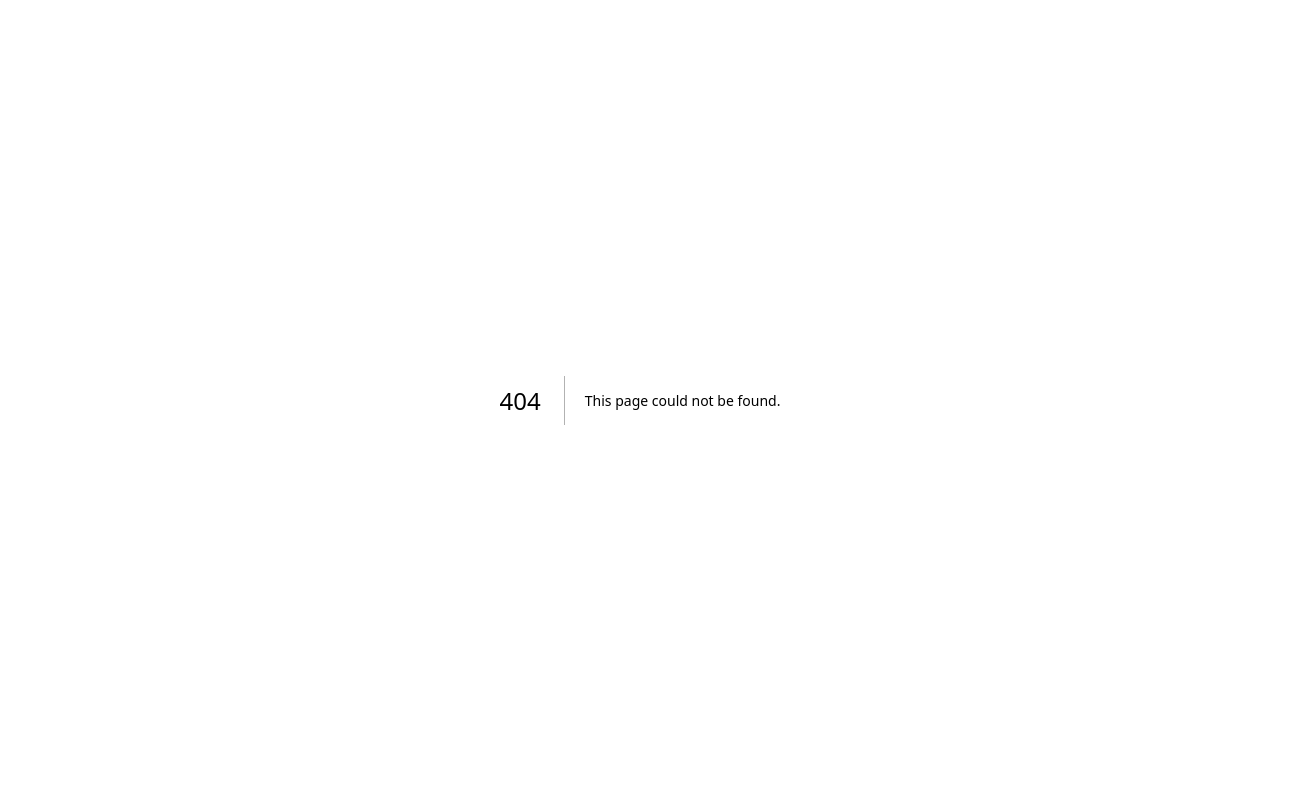
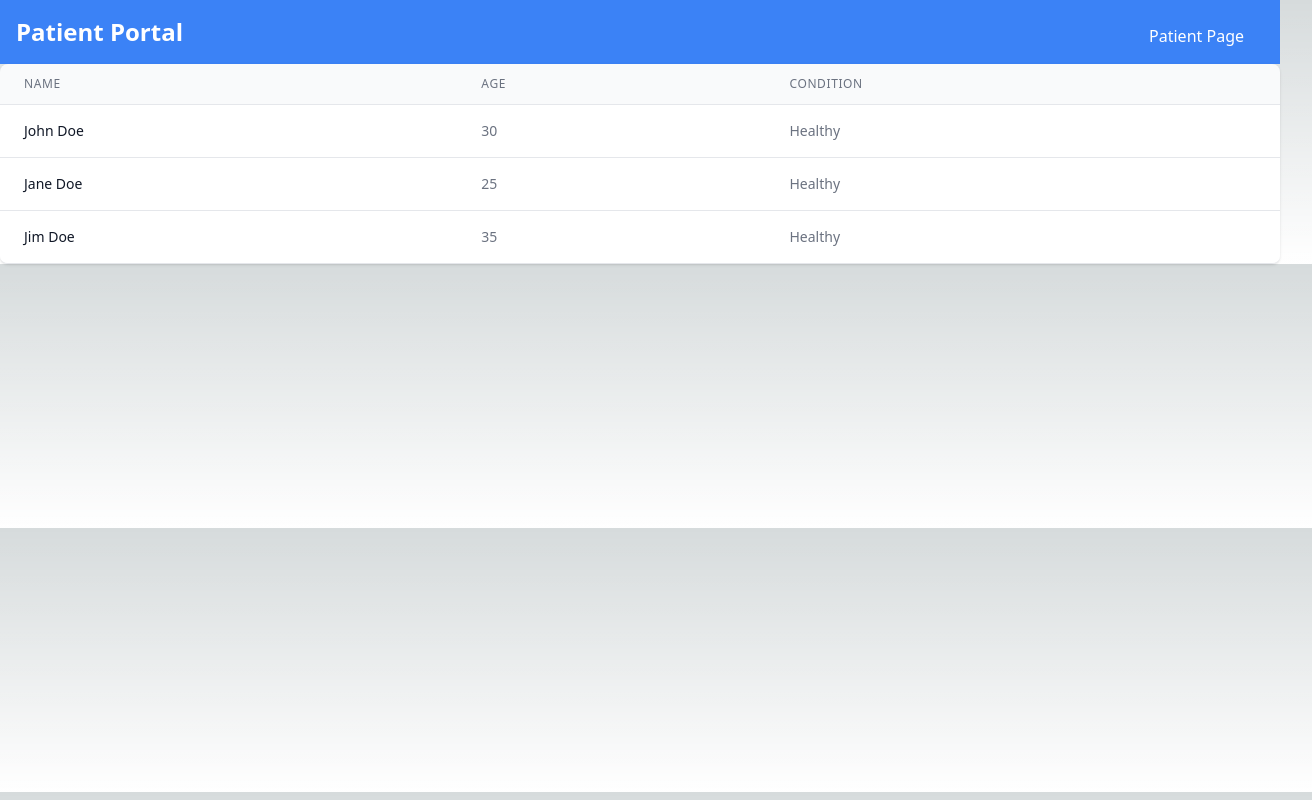
Before and after one commit to Tamsen1995/patient-portal, a Next.js app in the folder frontend/: page /patient-list in a window 1280 px wide. Before the commit this address had no page. Shown: the whole page, 1312 px wide, since content can reach past the window. Built offline with nearby package versions, Linux system fonts and the light colour scheme.

Commit message:
integrate basic NavBar

```diff
--- /dev/null
+++ b/frontend/src/components/NavBar.tsx
@@ -0,0 +1,31 @@
+import React from "react";
+import Link from "next/link";
+
+const NavBar: React.FC = () => {
+  return (
+    <nav className="bg-blue-500 p-2 mt-0 w-full">
+      <div className="container mx-auto flex flex-wrap items-center">
+        <div className="flex w-full md:w-1/2 justify-center md:justify-start text-white font-extrabold">
+          <Link href="/">
+            <button className="text-white no-underline hover:text-white hover:no-underline text-2xl pl-2">
+              Patient Portal
+            </button>
+          </Link>
+        </div>
+        <div className="flex w-full pt-2 content-center justify-between md:w-1/2 md:justify-end">
+          <ul className="list-reset flex justify-between flex-1 md:flex-none items-center">
+            <li className="mr-3">
+              <Link href="/patient-list">
+                <button className="inline-block py-2 px-4 text-white no-underline">
+                  Patient Page
+                </button>
+              </Link>
+            </li>
+          </ul>
+        </div>
+      </div>
+    </nav>
+  );
+};
+
+export default NavBar;
--- a/frontend/src/pages/_app.tsx
+++ b/frontend/src/pages/_app.tsx
@@ -1,8 +1,14 @@
 import type { AppProps } from "next/app";
 import "../app/globals.css";
+import NavBar from "../components/NavBar"; // Adjust the path according to your project structure
 
 function MyApp({ Component, pageProps }: AppProps) {
-  return <Component {...pageProps} />;
+  return (
+    <>
+      <NavBar />
+      <Component {...pageProps} />
+    </>
+  );
 }
 
 export default MyApp;
--- a/frontend/src/pages/index.tsx
+++ b/frontend/src/pages/index.tsx
@@ -5,15 +5,12 @@
   return (
     <div className="flex flex-col items-center justify-center min-h-screen">
       <main className="flex flex-col items-center justify-center">
-        <h1 className="text-2xl font-bold">Welcome to Next.js!</h1>
-        <p className="mt-2">
-          Get started by editing <code>pages/index.tsx</code>
-        </p>
+        <h1 className="text-2xl font-bold">Welcome to our Patient Portal!</h1>
 
         <div className="mt-4">
-          <Link href="/patientList">
+          <Link href="/patient-list">
             <button className="inline-block px-6 py-2 text-xs font-medium leading-6 text-center text-white uppercase transition bg-blue-700 rounded shadow ripple hover:shadow-lg hover:bg-blue-800 focus:outline-none">
-              Patient Page
+              View The Patient List
             </button>
           </Link>
         </div>
--- /dev/null
+++ b/frontend/src/pages/patient-list.tsx
@@ -0,0 +1,72 @@
+import React from "react";
+
+type Patient = {
+  id: number;
+  name: string;
+  age: number;
+  condition: string;
+};
+
+const patients: Patient[] = [
+  { id: 1, name: "John Doe", age: 30, condition: "Healthy" },
+  { id: 2, name: "Jane Doe", age: 25, condition: "Healthy" },
+  { id: 3, name: "Jim Doe", age: 35, condition: "Healthy" },
+];
+
+const PatientList: React.FC = () => {
+  return (
+    <div className="flex flex-col">
+      <div className="-my-2 overflow-x-auto sm:-mx-6 lg:-mx-8">
+        <div className="py-2 align-middle inline-block min-w-full sm:px-6 lg:px-8">
+          <div className="shadow overflow-hidden border-b border-gray-200 sm:rounded-lg">
+            <table className="min-w-full divide-y divide-gray-200">
+              <thead className="bg-gray-50">
+                <tr>
+                  <th
+                    scope="col"
+                    className="px-6 py-3 text-left text-xs font-medium text-gray-500 uppercase tracking-wider"
+                  >
+                    Name
+                  </th>
+                  <th
+                    scope="col"
+                    className="px-6 py-3 text-left text-xs font-medium text-gray-500 uppercase tracking-wider"
+                  >
+                    Age
+                  </th>
+                  <th
+                    scope="col"
+                    className="px-6 py-3 text-left text-xs font-medium text-gray-500 uppercase tracking-wider"
+                  >
+                    Condition
+                  </th>
+                </tr>
+              </thead>
+              <tbody className="bg-white divide-y divide-gray-200">
+                {patients.map((patient: Patient) => (
+                  <tr key={patient.id}>
+                    <td className="px-6 py-4 whitespace-nowrap">
+                      <div className="text-sm text-gray-900">
+                        {patient.name}
+                      </div>
+                    </td>
+                    <td className="px-6 py-4 whitespace-nowrap">
+                      <div className="text-sm text-gray-500">{patient.age}</div>
+                    </td>
+                    <td className="px-6 py-4 whitespace-nowrap">
+                      <div className="text-sm text-gray-500">
+                        {patient.condition}
+                      </div>
+                    </td>
+                  </tr>
+                ))}
+              </tbody>
+            </table>
+          </div>
+        </div>
+      </div>
+    </div>
+  );
+};
+
+export default PatientList;
```
